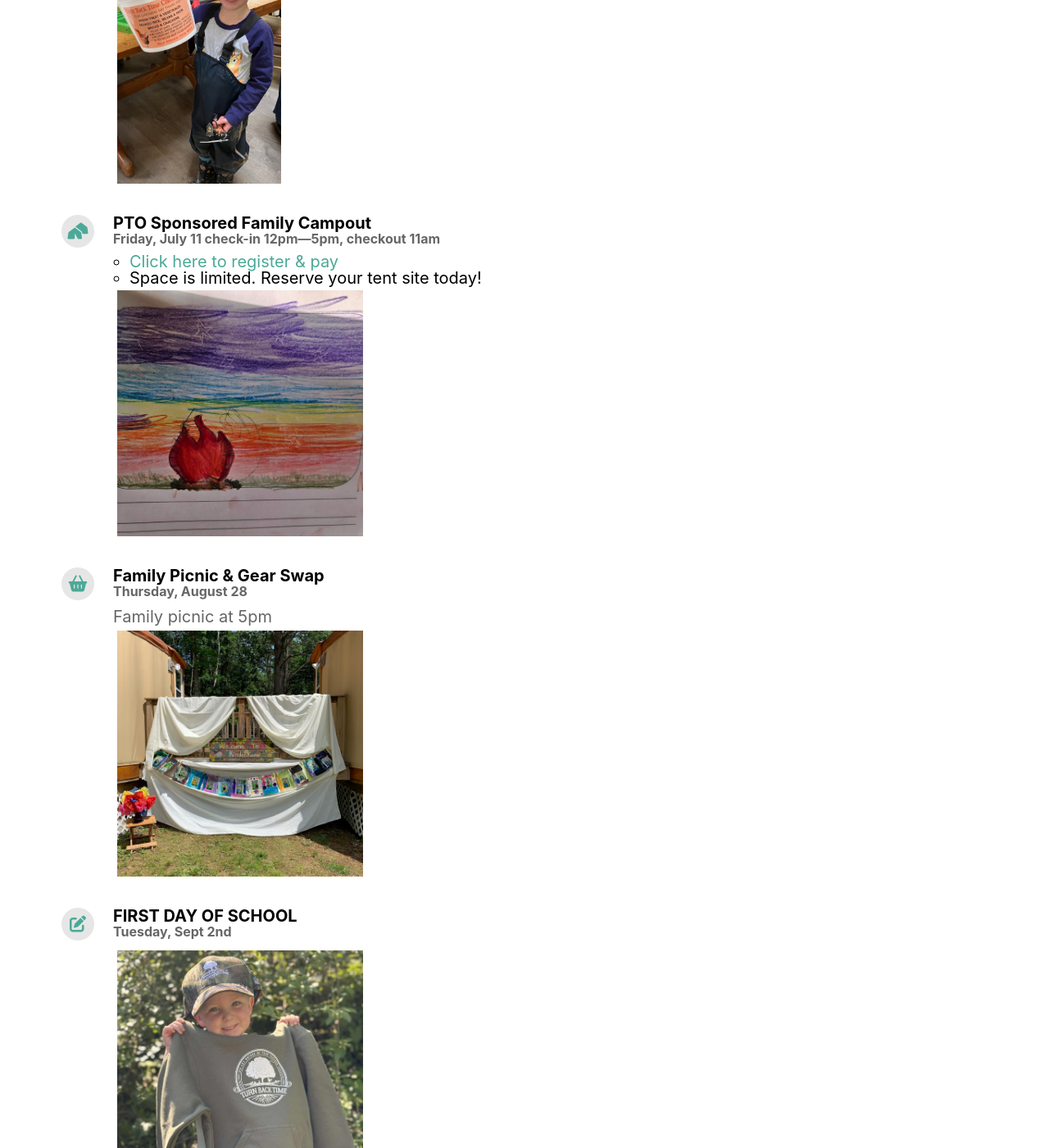
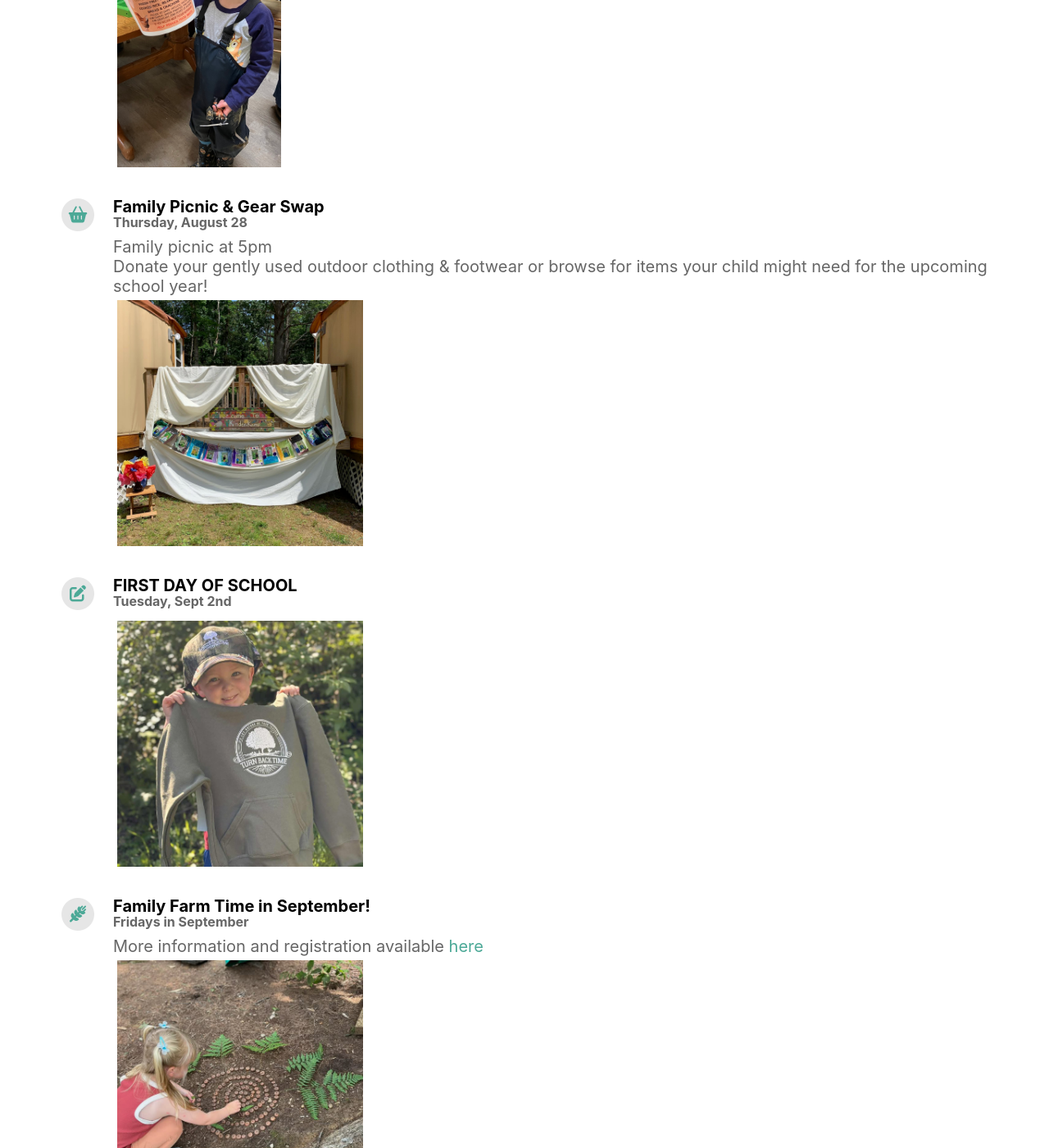
Before and after one commit to mrawdon/tbt-pto, a Jekyll site: the page built from index.html, in a window 1280 px wide and 1400 px high, scrolled down 1076 px. Shown: the whole window at 82% size. Built offline with Jekyll 4.4.1, drawn with Linux system fonts in a browser that asks for light colours; nearby versions of some CDN libraries; some of the changed text lies outside the part shown.

Commit message:
August updates

```diff
--- a/_config.yml
+++ b/_config.yml
@@ -20,7 +20,6 @@
     date: Wednesday September 10th 4:15pm
     description: |
       Join us on the 2nd Wednesday of every month in the community yurt.
-      * This month's meeting was changed to the first week
     fontawesome_icon_name: handshake
 
   - title: "TBT Cluck Bucket: Save your food scraps for our chickens!"
@@ -29,19 +28,12 @@
     fontawesome_icon_name: egg
     image: /assets/cluck_bucket.jpg
 
-  - title: PTO Sponsored Family Campout
-    date: Friday, July 11 check-in 12pm—5pm, checkout 11am
-    description: |
-      - [Click here to register & pay](https://forms.gle/oYPJYM8U4gRGf3dA8)
-      - Space is limited. Reserve your tent site today!
-
-    image: /assets/campout.png
-    fontawesome_icon_name: tents
-
   - title: Family Picnic & Gear Swap
     date: Thursday, August 28
     description: |
       Family picnic at 5pm
+
+      Donate your gently used outdoor clothing & footwear or browse for items your child might need for the upcoming school year!
 
     image: /assets/family_picnic_2.png
     fontawesome_icon_name: basket-shopping
@@ -51,6 +43,33 @@
 
     image: /assets/back_to_school.png
     fontawesome_icon_name: pen-to-square
+
+  - title: Family Farm Time in September!
+    date: Fridays in September
+    description: |
+      More information and registration available [here](https://tbtinc.org/family-farm-time/)
+
+
+    image: /assets/farm_time.png
+    fontawesome_icon_name: wheat-awn
+
+  - title: Forest Fest
+    date:  Saturday September 20, 2025 1:00-6:00 RAIN OR SHINE
+    description: |
+      ☀️Food, Drinks, Live Music, Farm Animals, Fire, Fairy House Competition, Forest Fun Run & More!
+      * Register for FREE [here](https://lp.constantcontactpages.com/ev/reg/687nrhy)
+      * Interested in being a vendor? Complete the [application](https://form.jotform.com/251694635283162)!
+
+    image: /assets/forest_fest.jpg
+    fontawesome_icon_name: tree
+
+  - title: Golf Tournament
+    date:  Saturday October 4th
+    description: |
+       [Register Here!](https://lp.constantcontactpages.com/ev/reg/e5jvqb3)
+
+    image: /assets/golf_tournament.jpg
+    fontawesome_icon_name: golf-ball-tee
 
   - title: Check out
     description: |
```
Also changed, not shown: assets/farm_time.png (added), assets/forest_fest.jpg (added), assets/golf_tournament.jpg (added).
